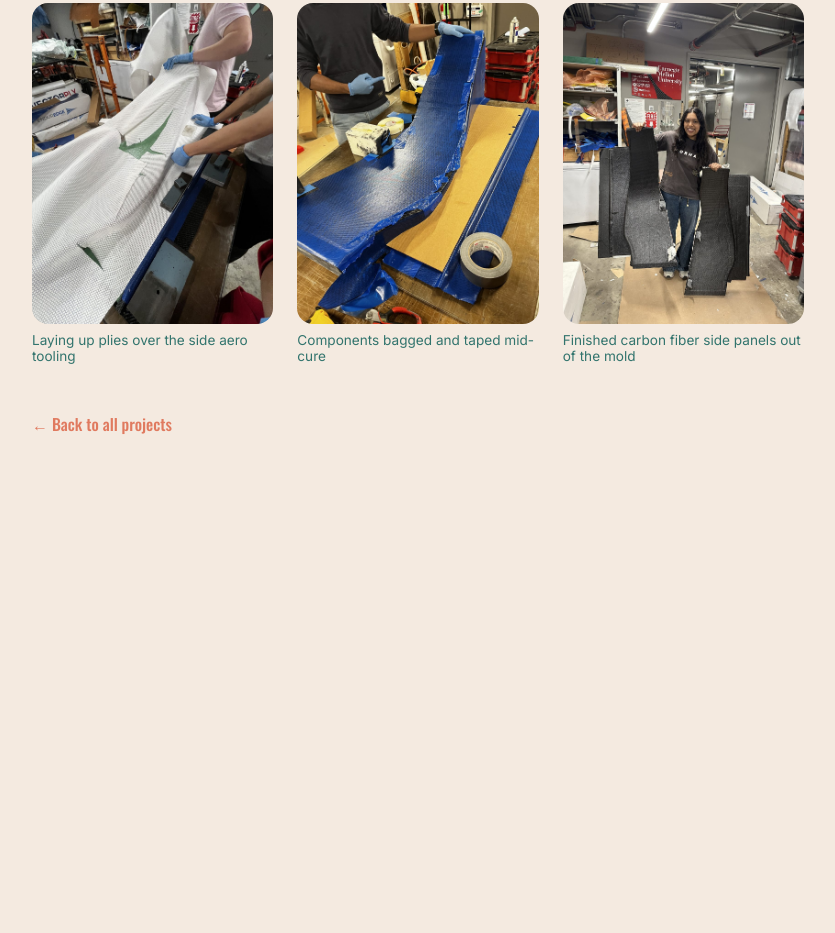
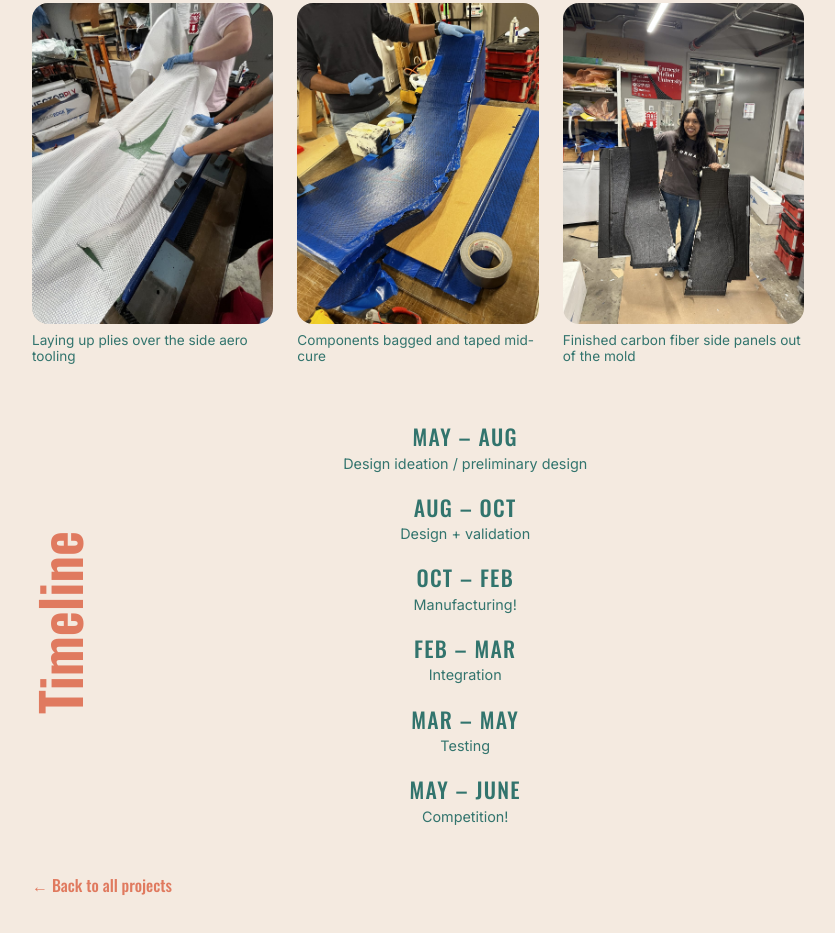
Before and after one commit to kcasu/kcasu.github.io, a plain HTML site: page projects/fsae-aero.html in a window 1280 px wide. Shown: the part 927-1860 px from the top of the page, without its empty margins (222-1057 px from the left). Before the commit the page ends 1443 px from the top, so only its background shows below. Drawn offline with nearby package versions, Linux system fonts and the light colour scheme.

Commit message:
Add season timeline to FSAE Aero and Cooling Sleeves pages per Figma reference
Co-Authored-By: Claude Fable 5 <noreply@anthropic.com>

```diff
--- a/projects/fsae-aero.html
+++ b/projects/fsae-aero.html
@@ -83,6 +83,45 @@
     font-size: 0.85rem;
     color: var(--myrtle-green);
   }
+  .timeline {
+    display: flex;
+    align-items: center;
+    gap: clamp(1rem, 4vw, 2.5rem);
+    margin-top: 3.5rem;
+  }
+  .timeline-label {
+    font-family: 'Oswald', sans-serif;
+    font-weight: 600;
+    font-size: clamp(2.4rem, 6vw, 3.4rem);
+    color: var(--burnt-sienna);
+    writing-mode: vertical-rl;
+    transform: rotate(180deg);
+    line-height: 1;
+    flex: 0 0 auto;
+  }
+  .phases {
+    list-style: none;
+    flex: 1;
+    text-align: center;
+    display: flex;
+    flex-direction: column;
+    gap: 1.2rem;
+  }
+  .phases .dates {
+    display: block;
+    font-family: 'Oswald', sans-serif;
+    font-weight: 500;
+    font-size: 1.35rem;
+    letter-spacing: 0.06em;
+    text-transform: uppercase;
+    color: var(--myrtle-green);
+  }
+  .phases .desc {
+    display: block;
+    margin-top: 0.15rem;
+    font-size: 0.9rem;
+    color: var(--myrtle-green);
+  }
   .back {
     display: inline-block;
     margin-top: 3rem;
@@ -135,6 +174,18 @@
       </figure>
     </div>
 
+    <div class="timeline">
+      <span class="timeline-label">Timeline</span>
+      <ol class="phases">
+        <li><span class="dates">May &ndash; Aug</span><span class="desc">Design ideation / preliminary design</span></li>
+        <li><span class="dates">Aug &ndash; Oct</span><span class="desc">Design + validation</span></li>
+        <li><span class="dates">Oct &ndash; Feb</span><span class="desc">Manufacturing!</span></li>
+        <li><span class="dates">Feb &ndash; Mar</span><span class="desc">Integration</span></li>
+        <li><span class="dates">Mar &ndash; May</span><span class="desc">Testing</span></li>
+        <li><span class="dates">May &ndash; June</span><span class="desc">Competition!</span></li>
+      </ol>
+    </div>
+
     <a class="back" href="../index.html#projects">&larr; Back to all projects</a>
   </main>
 
```
Also changed, not shown: projects/fsae-cooling.html (+51 -0 lines).
